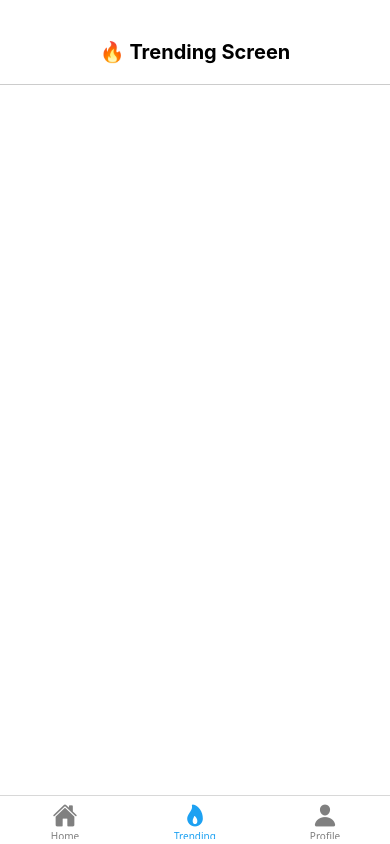
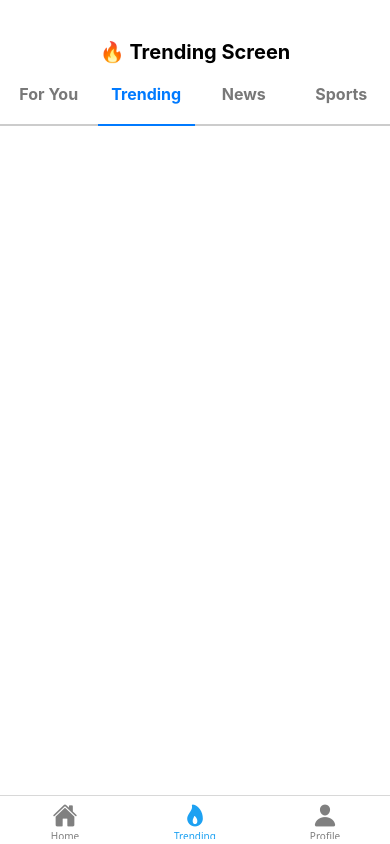
Before and after one commit to Armaan-Dip-Singh-Maan/Twitter-Clone, a React Native app: screen /Trending in a window 390 px wide. Built offline with nearby package versions, Linux system fonts and the light colour scheme.

Commit message:
Added selection boxes to trending page

```diff
--- a/screens/TrendingScreen.js
+++ b/screens/TrendingScreen.js
@@ -7,6 +7,23 @@ export default function TrendingScreen() {
       {/* Header */}
       <View style={styles.header}>
         <Text style={styles.title}>🔥 Trending Screen</Text>
+        {/* Search bar and selection boxes with trending selected, blue text and border bottom */}
+        <View style={styles.selectionBoxes}>
+          <View style={styles.selectionBox}>
+            <Text style={styles.selectionText}>For You</Text>
+          </View>
+          <View style={[styles.selectionBox, styles.selected]}>
+            <Text style={[styles.selectionText, styles.selectedText]}>
+              Trending
+            </Text>
+          </View>
+          <View style={styles.selectionBox}>
+            <Text style={styles.selectionText}>News</Text>
+          </View>
+          <View style={styles.selectionBox}>
+            <Text style={styles.selectionText}>Sports</Text>
+          </View>
+        </View>
       </View>
       {/* Main Content */}
       <ScrollView></ScrollView>
@@ -22,16 +39,38 @@ const styles = StyleSheet.create({
     backgroundColor: "#fff",
   },
   header: {
-    paddingVertical: 20,
     paddingTop: 40,
     backgroundColor: "#fff",
     width: "100%",
     alignItems: "center",
-    borderBottomWidth: 1,
-    borderBottomColor: "#ccc",
   },
   title: {
     fontSize: 20,
     fontWeight: "bold",
   },
+  selectionText: {
+    fontSize: 16,
+    fontWeight: "bold",
+    color: "#787878",
+    paddingBottom: 20,
+  },
+  selectedText: {
+    color: "#007AFF",
+  },
+  selectionBoxes: {
+    flexDirection: "row",
+    justifyContent: "space-between",
+    width: "100%",
+    paddingTop: 10,
+    marginTop: 10,
+  },
+  selectionBox: {
+    flex: 1,
+    alignItems: "center",
+    borderBottomWidth: 2,
+    borderBottomColor: "#ccc",
+  },
+  selected: {
+    borderBottomColor: "#007AFF",
+  },
 });
```
